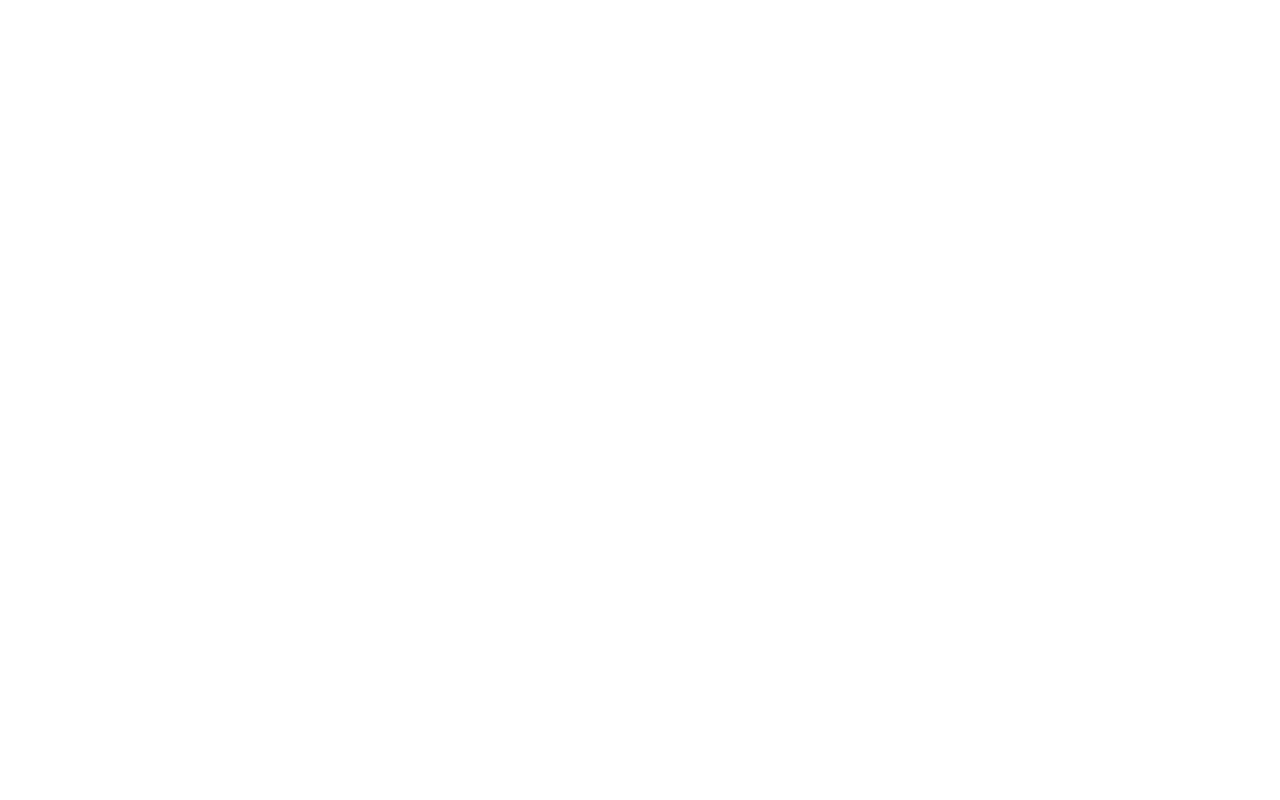
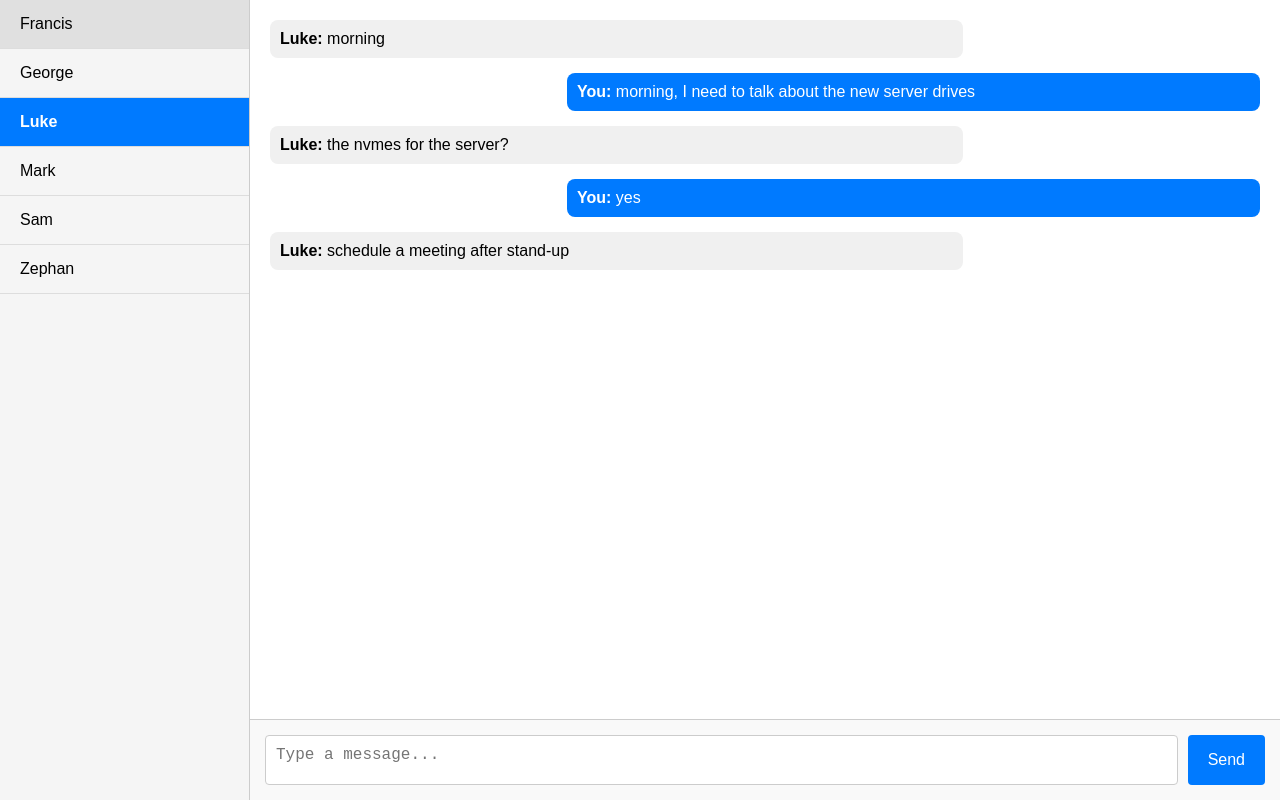
Before and after one commit to gg2io/chat_app, a plain HTML site: page index.html in a window 1280 px wide. Drawn offline with Linux system fonts and the light colour scheme.

Commit message:
added code

```diff
--- a/index.html
+++ b/index.html
@@ -1,11 +1,30 @@
 <!DOCTYPE html>
 <html lang="en">
 <head>
-    <meta charset="UTF-8">
-    <meta name="viewport" content="width=device-width, initial-scale=1.0">
-    <title>Chat App</title>
+  <meta charset="UTF-8" />
+  <meta name="viewport" content="width=device-width, initial-scale=1.0"/>
+  <title>Interactive Chat App</title>
+  <link rel="stylesheet" href="style.css" />
 </head>
 <body>
+  <div class="chat-container">
 
+    <!-- User List -->
+    <aside class="user-list" id="userList">
+      <!-- JS will populate this -->
+    </aside>
+
+    <!-- Chat Area -->
+    <main class="chat-area">
+      <div class="messages" id="messages"></div>
+      <div class="new-message">
+        <textarea id="messageInput" placeholder="Type a message..."></textarea>
+        <button id="sendBtn" class="send-button">Send</button>
+      </div>
+    </main>
+
+  </div>
+
+  <script src="script.js"></script>
 </body>
 </html>
--- /dev/null
+++ b/script.js
@@ -0,0 +1,76 @@
+// 1. DATA MODEL
+const conversations = {
+    Francis:  [],
+    George:   [],
+    Luke: [
+      { sender: 'Luke', text: 'morning' },
+      { sender: 'You',  text: 'morning, I need to talk about the new server drives' },
+      { sender: 'Luke', text: 'the nvmes for the server?' },
+      { sender: 'You',  text: 'yes' },
+      { sender: 'Luke', text: 'schedule a meeting after stand-up' },
+    ],
+    Mark:     [],
+    Sam:      [],
+    Zephan:   []
+  };
+
+  let currentUser = 'Luke'; // default selection
+
+  // 2. DOM REFS
+  const userListEl   = document.getElementById('userList');
+  const messagesEl   = document.getElementById('messages');
+  const inputEl      = document.getElementById('messageInput');
+  const sendBtnEl    = document.getElementById('sendBtn');
+
+  // 3. INITIALIZE USER LIST
+  function renderUserList() {
+    userListEl.innerHTML = '';
+    Object.keys(conversations).forEach(user => {
+      const div = document.createElement('div');
+      div.textContent = user;
+      div.classList.add('user');
+      if (user === currentUser) div.classList.add('selected');
+      div.addEventListener('click', () => {
+        currentUser = user;
+        inputEl.value = '';          // clear draft
+        renderUserList();
+        renderMessages();
+      });
+      userListEl.appendChild(div);
+    });
+  }
+
+  // 4. RENDER MESSAGES
+  function renderMessages() {
+    messagesEl.innerHTML = '';
+    conversations[currentUser].forEach(msg => {
+      const div = document.createElement('div');
+      div.classList.add('message', msg.sender === 'You' ? 'sent' : 'received');
+      div.innerHTML = `<strong>${msg.sender}:</strong> ${msg.text}`;
+      messagesEl.appendChild(div);
+    });
+    // scroll to bottom
+    messagesEl.scrollTop = messagesEl.scrollHeight;
+  }
+
+  // 5. HANDLE SENDING
+  function sendMessage() {
+    const text = inputEl.value.trim();
+    if (!text) return;
+    conversations[currentUser].push({ sender: 'You', text });
+    inputEl.value = '';
+    renderMessages();
+  }
+
+  // 6. EVENT LISTENERS
+  sendBtnEl.addEventListener('click', sendMessage);
+  inputEl.addEventListener('keydown', e => {
+    if (e.key === 'Enter' && !e.shiftKey) {
+      e.preventDefault();
+      sendMessage();
+    }
+  });
+
+  // 7. BOOTSTRAP
+  renderUserList();
+  renderMessages();
--- a/style.css
+++ b/style.css
@@ -0,0 +1,111 @@
+* {
+    margin: 0;
+    padding: 0;
+    box-sizing: border-box;
+  }
+
+  body {
+    font-family: Arial, sans-serif;
+    height: 100vh;
+    display: flex;
+  }
+
+  .chat-container {
+    display: flex;
+    width: 100%;
+    height: 100vh;
+  }
+
+  /* User List */
+  .user-list {
+    width: 250px;
+    background-color: #f5f5f5;
+    border-right: 1px solid #ccc;
+    display: flex;
+    flex-direction: column;
+  }
+
+  .user {
+    padding: 15px 20px;
+    border-bottom: 1px solid #ddd;
+    cursor: pointer;
+    background-color: transparent;
+  }
+
+  .user:hover {
+    background-color: #e0e0e0;
+  }
+
+  .user.selected {
+    background-color: #007aff;
+    color: white;
+    font-weight: bold;
+  }
+
+  /* Chat Area */
+  .chat-area {
+    display: flex;
+    flex-direction: column;
+    flex: 1;
+  }
+
+  /* Messages */
+  .messages {
+    flex: 1;
+    padding: 20px;
+    background-color: #ffffff;
+    overflow-y: auto;
+  }
+
+  .message {
+    margin-bottom: 15px;
+    max-width: 70%;
+    padding: 10px;
+    border-radius: 8px;
+    word-wrap: break-word;
+  }
+
+  .message.received {
+    background-color: #f0f0f0;
+    align-self: flex-start;
+  }
+
+  .message.sent {
+    background-color: #007aff;
+    color: white;
+    align-self: flex-end;
+    margin-left: auto;
+  }
+
+  /* New Message Area */
+  .new-message {
+    display: flex;
+    padding: 15px;
+    background-color: #f9f9f9;
+    border-top: 1px solid #ccc;
+  }
+
+  .new-message textarea {
+    flex: 1;
+    resize: none;
+    padding: 10px;
+    font-size: 16px;
+    height: 50px;
+    border: 1px solid #ccc;
+    border-radius: 4px;
+  }
+
+  .send-button {
+    margin-left: 10px;
+    padding: 0 20px;
+    font-size: 16px;
+    background-color: #007aff;
+    color: white;
+    border: none;
+    border-radius: 4px;
+    cursor: pointer;
+  }
+
+  .send-button:hover {
+    background-color: #005bb5;
+  }
```
